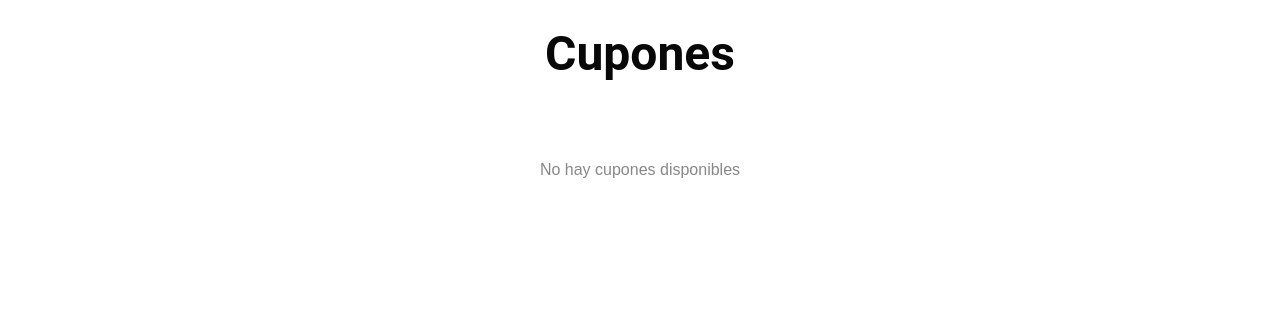
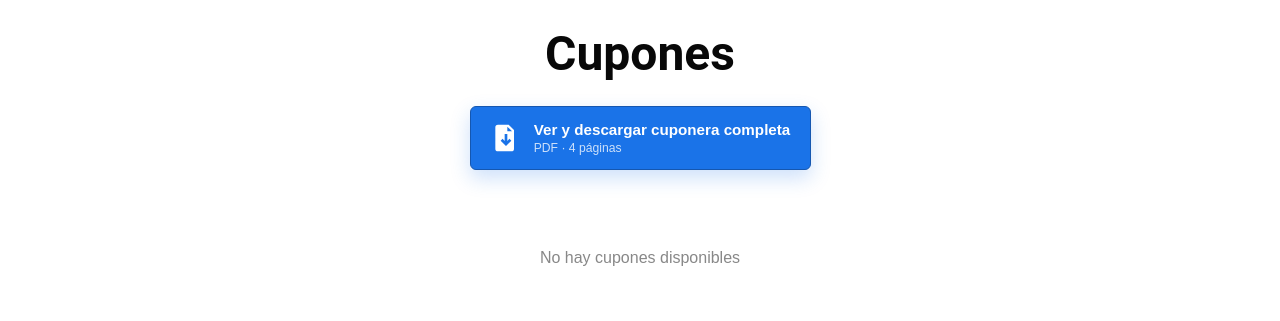
Before and after one commit to VladDhaosX/soloempleos.com.mx, a website: page pages/gdl/cupones/index.html in a window 1280 px wide. Shown: the part 466-787 px from the top of the page. Drawn offline with Linux system fonts and the light colour scheme; no server answers.

Commit message:
feat(gdl): add downloadable coupon book

```diff
--- a/pages/gdl/cupones/index.html
+++ b/pages/gdl/cupones/index.html
@@ -21,7 +21,7 @@
   <link rel="stylesheet" href="/shared/css/base.css">
   <link rel="stylesheet" href="/shared/css/header.css?v=20260718-cupones">
   <link rel="stylesheet" href="/shared/css/footer.css">
-  <link rel="stylesheet" href="/shared/css/inicio.css?v=20260718-cupones">
+  <link rel="stylesheet" href="/shared/css/inicio.css?v=20260718-cuponera">
 </head>
 <body data-region="gdl" data-content="cupones">
 
@@ -41,6 +41,17 @@
     <section class="vacantes-section">
       <div class="container">
         <h2 class="vacantes-title">Cupones</h2>
+        <div class="cuponera-cta-wrap">
+          <a class="cuponera-cta" href="/gdl/cupones/cuponera-completa.pdf" target="_blank" rel="noopener" type="application/pdf">
+            <svg viewBox="0 0 24 24" aria-hidden="true">
+              <path d="M6 2h8l4 4v14a2 2 0 0 1-2 2H6a2 2 0 0 1-2-2V4a2 2 0 0 1 2-2zm7 1.5V7h3.5L13 3.5zM11 9v5.2l-1.6-1.6L8 14l4 4 4-4-1.4-1.4-1.6 1.6V9h-2z"/>
+            </svg>
+            <span>
+              <strong>Ver y descargar cuponera completa</strong>
+              <small>PDF · 4 páginas</small>
+            </span>
+          </a>
+        </div>
         <div id="vacantes-grid" class="vacantes-grid cupones-grid" data-ssr="cupones">
           <!-- SSR:CUPONES -->
         </div>
--- a/pages/shared/css/inicio.css
+++ b/pages/shared/css/inicio.css
@@ -375,6 +375,57 @@ body[data-content="cupones"] .vacante-item:hover img {
   filter: none;
 }
 
+.cuponera-cta-wrap {
+  display: flex;
+  justify-content: center;
+  margin: -0.25rem 0 1.75rem;
+}
+
+.cuponera-cta {
+  display: inline-flex;
+  align-items: center;
+  gap: 0.75rem;
+  min-width: 340px;
+  padding: 0.8rem 1.2rem;
+  background: #1a73e8;
+  border: 1px solid #1557b0;
+  border-radius: 6px;
+  color: #fff;
+  box-shadow: 0 8px 20px rgba(26, 115, 232, 0.22);
+  transition: background 0.2s ease, transform 0.2s ease, box-shadow 0.2s ease;
+}
+
+.cuponera-cta:hover,
+.cuponera-cta:focus-visible {
+  background: #1557b0;
+  color: #fff;
+  transform: translateY(-1px);
+  box-shadow: 0 10px 24px rgba(26, 115, 232, 0.3);
+}
+
+.cuponera-cta svg {
+  flex: 0 0 32px;
+  width: 32px;
+  height: 32px;
+  fill: currentColor;
+}
+
+.cuponera-cta span {
+  display: flex;
+  flex-direction: column;
+  line-height: 1.25;
+}
+
+.cuponera-cta strong {
+  font-size: 0.95rem;
+}
+
+.cuponera-cta small {
+  margin-top: 0.15rem;
+  color: rgba(255, 255, 255, 0.78);
+  font-size: 0.76rem;
+}
+
 .vacantes-empty {
   grid-column: 1 / -1;
   text-align: center;
@@ -434,6 +485,15 @@ body[data-content="cupones"] .vacante-item:hover img {
     grid-template-columns: 1fr;
   }
 
+  .cuponera-cta-wrap {
+    margin-bottom: 1.25rem;
+  }
+
+  .cuponera-cta {
+    width: 100%;
+    min-width: 0;
+  }
+
   .vacante-whatsapp {
     right: 10px;
     bottom: 10px;
```
Also changed, not shown: 1 other file.
